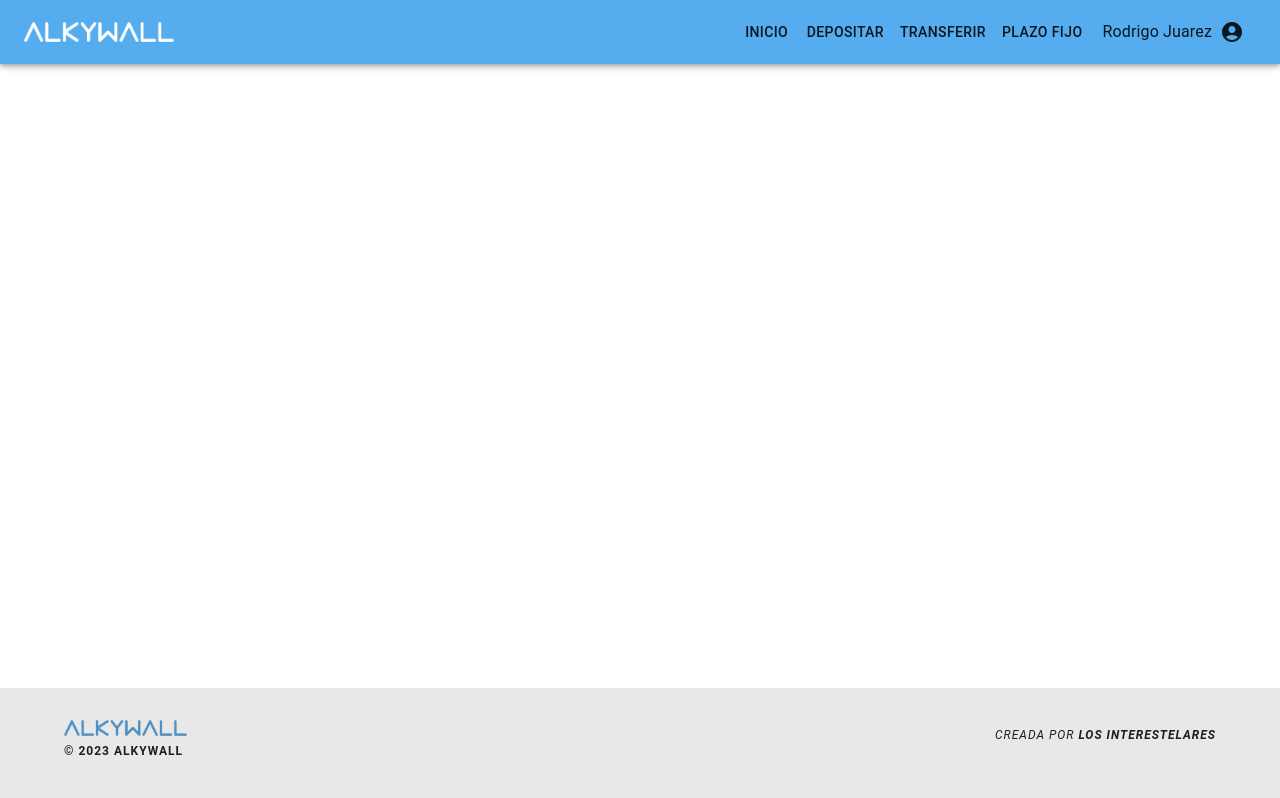
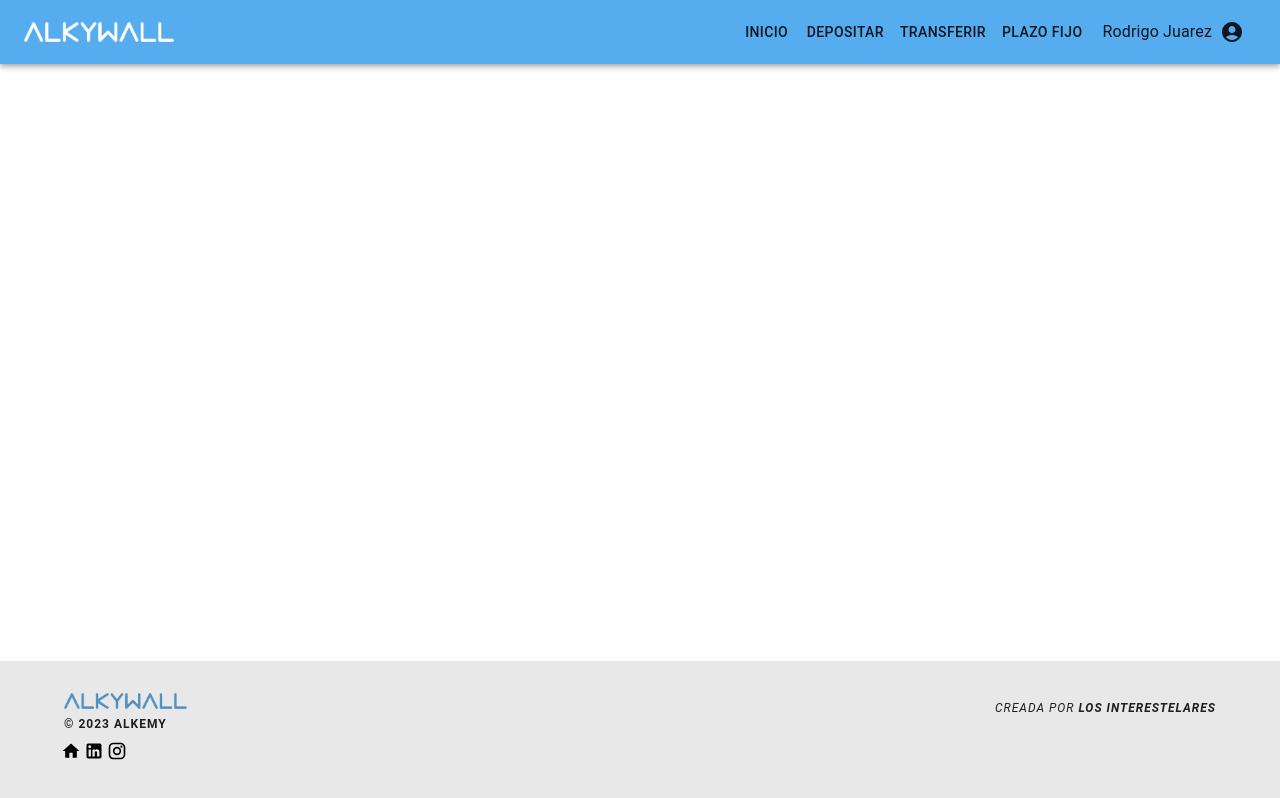
Before and after one commit to alkemyTech/BBVA-FS-W3-Front-T2, a React (Vite) app: page /plazo-fijo in a window 1280 px wide. Built offline with nearby package versions, Linux system fonts and the light colour scheme.

Commit message:
Suma redes al footer

```diff
--- a/src/components/Footer/Footer.css
+++ b/src/components/Footer/Footer.css
@@ -2,6 +2,15 @@
   padding: 2em 4em;
   width: 100%;
   box-sizing: border-box;
+}
+
+.icono-redes {
+  color: black;
+  transition: color 300ms;
+  margin-right: 0.2em;
+}
+.icono-redes:hover {
+  color: #007bff;
 }
 
 @media screen and (min-width: 600px) {
--- a/src/components/Footer/Footer.jsx
+++ b/src/components/Footer/Footer.jsx
@@ -1,6 +1,9 @@
 import "./Footer.css";
 import { Grid, Typography, Box } from "@mui/material";
 import { useTheme } from "@mui/material/styles";
+import { Instagram, LinkedIn } from "@mui/icons-material";
+import HomeIcon from "@mui/icons-material/Home";
+import { Link } from "react-router-dom";
 
 const Footer = () => {
   const theme = useTheme();
@@ -19,8 +22,31 @@ const Footer = () => {
               style={{ height: "1em", display: "block" }}
             />
             <Typography variant="overline" fontWeight="bold">
-              © 2023 AlkyWall
+              © 2023 Alkemy
             </Typography>
+          </Box>
+          <Box sx={{ marginLeft: "-0.2em" }}>
+            <Link
+              to="https://www.alkemy.org/"
+              target="_blank"
+              className="icono-redes"
+            >
+              <HomeIcon fontSize="small" />
+            </Link>
+            <Link
+              to="https://www.linkedin.com/company/alkemy"
+              target="_blank"
+              className="icono-redes"
+            >
+              <LinkedIn fontSize="small" />
+            </Link>
+            <Link
+              to="https://www.instagram.com/alkemy__/?hl=es"
+              target="_blank"
+              className="icono-redes"
+            >
+              <Instagram fontSize="small" />
+            </Link>
           </Box>
         </Grid>
         <Grid item xs={12} sm={7}>
```
